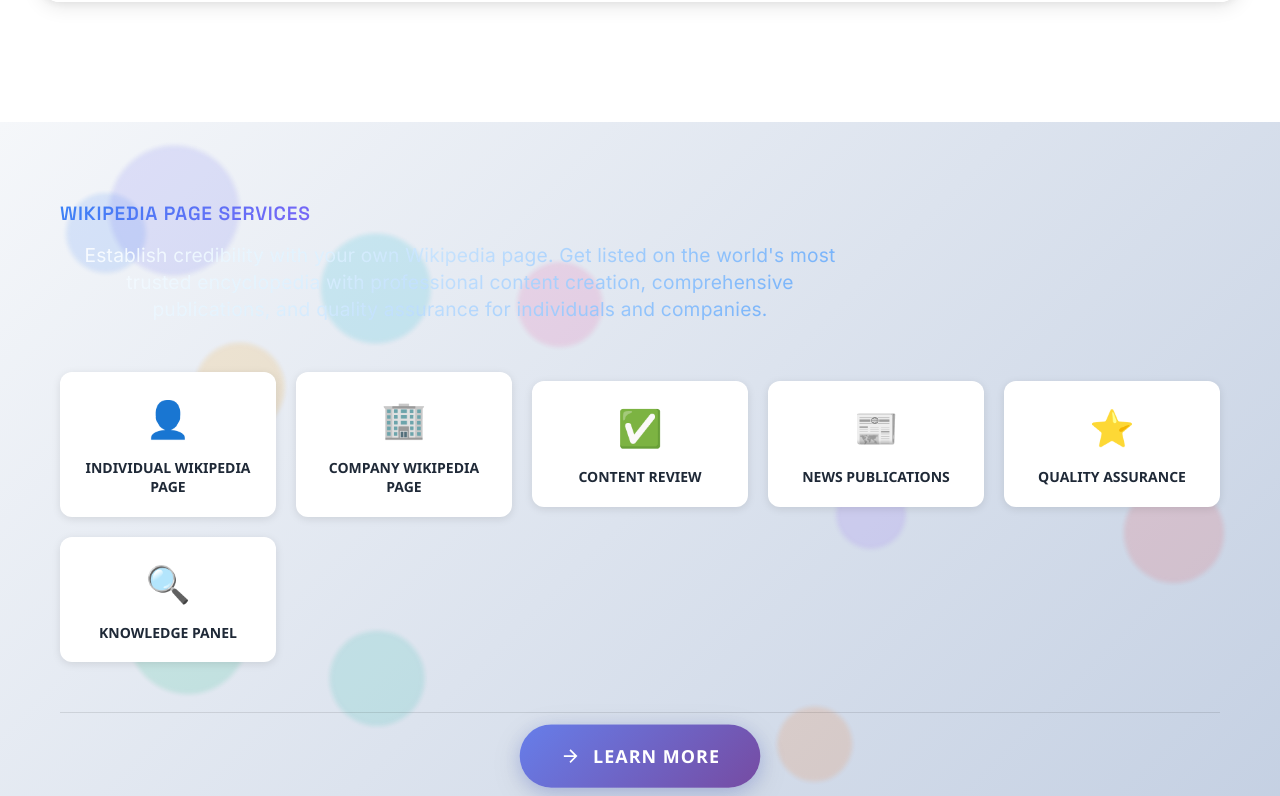
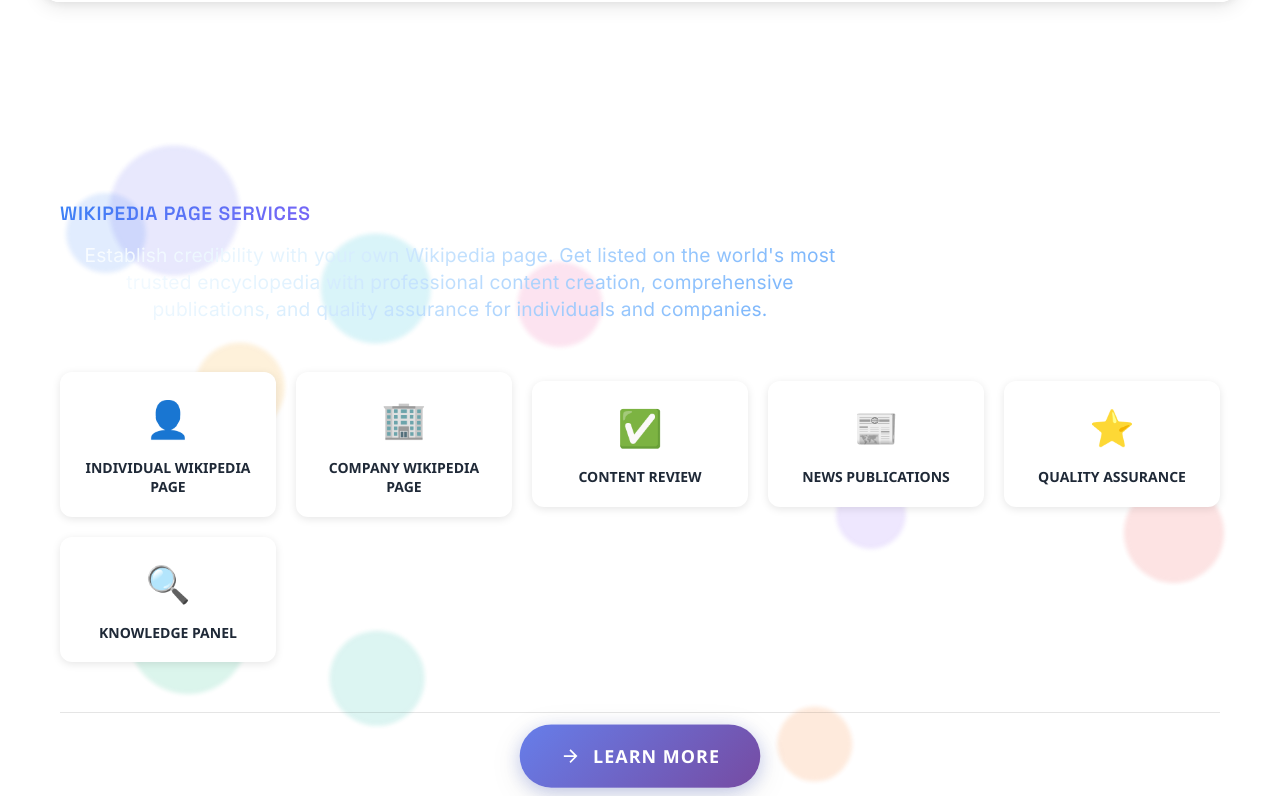
Before and after one commit to Pythra/bluetick-frontend, a React (Vite) app: page / in a window 1280 px wide. Shown: the part 5464-6260 px from the top of the page. Built offline with nearby package versions, Linux system fonts and the light colour scheme; no server answers.

Commit message:
more updates

```diff
--- a/src/components/WikipediaServicesSummary.css
+++ b/src/components/WikipediaServicesSummary.css
@@ -1,7 +1,7 @@
 .wikipedia-services-section {
   position: relative;
   padding: 80px 20px;
-  background: linear-gradient(135deg, #f5f7fa 0%, #c3cfe2 100%);
+  background: white;
   overflow: hidden;
   margin: 40px 0;
 }
```
